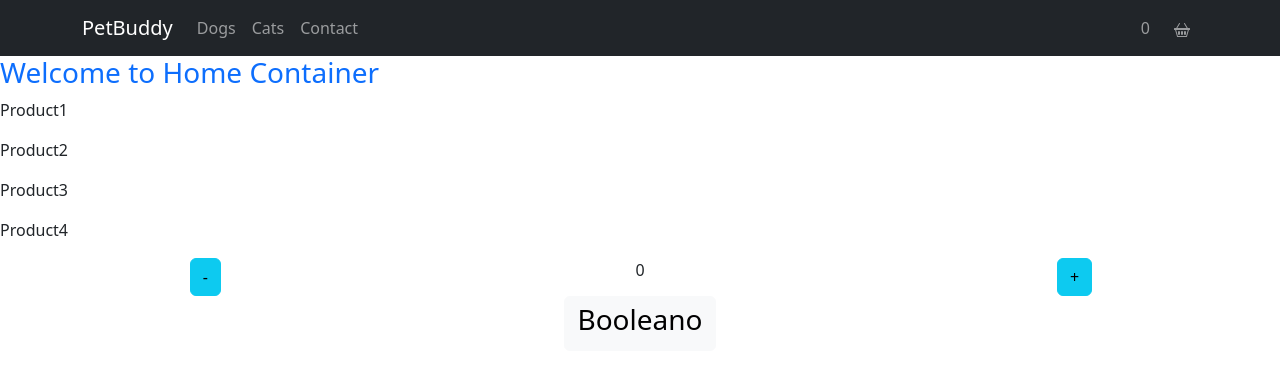
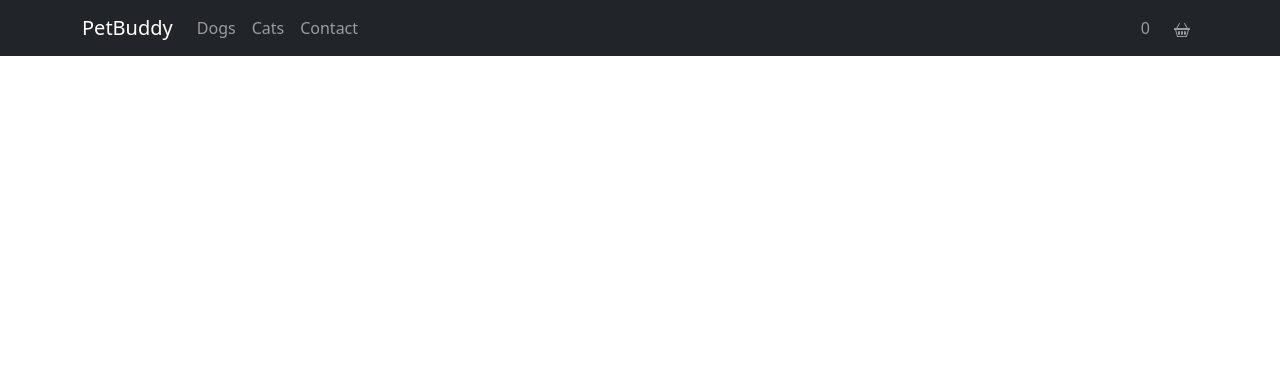
Before and after one commit to manuelsramos/PreEntrega1-Santamaria, a React (Vite) app: page /detail/1 in a window 1280 px wide. Shown: the top 368 px of the page. Built offline with nearby package versions, Linux system fonts and the light colour scheme.

Commit message:
fourth commit

```diff
--- a/package.json
+++ b/package.json
@@ -13,7 +13,8 @@
     "react": "^18.2.0",
     "react-bootstrap": "^2.6.0",
     "react-bootstrap-icons": "^1.10.2",
-    "react-dom": "^18.2.0"
+    "react-dom": "^18.2.0",
+    "react-router-dom": "^6.4.5"
   },
   "devDependencies": {
     "@types/react": "^18.0.24",
--- a/src/App.jsx
+++ b/src/App.jsx
@@ -1,5 +1,4 @@
-
-//import './App.css'
+import { BrowserRouter, Route, Routes } from 'react-router-dom'
 import { ItemListContainer } from './Components/ItemListContainer/ItemListContainer'
 import { NavComponent } from './Components/NavBar/NavBar'
 
@@ -9,11 +8,15 @@ function App() {
 
 
   return (
-    <div>
+    <BrowserRouter>
       <NavComponent />
-      <ItemListContainer greetings={greetingsContainer}
-      />
-    </div>
+      <Routes>
+        <Route path='/' element={<ItemListContainer greetings={greetingsContainer} />} />
+        {/* <Route path='/detail' element={ />} /> */}
+        {/* <Route path='/' element={<ItemListContainer greetings={greetingsContainer} />} /> */}
+
+      </Routes>
+    </BrowserRouter>
   )
 }
 
--- /dev/null
+++ b/src/Components/Item/Item.jsx
@@ -0,0 +1,10 @@
+import React from 'react'
+import ListGroup from 'react-bootstrap/ListGroup';
+
+export const Item = ({ product }) => {
+    return (
+        <>
+            <p>{product.name}</p>
+        </>
+    )
+}
--- a/src/Components/ItemCount/ItemCount.jsx
+++ b/src/Components/ItemCount/ItemCount.jsx
@@ -1,23 +1,13 @@
-import { useState } from 'react'
-import { useEffect } from 'react';
-import React from 'react'
+import React, { useState } from 'react'
 import Button from 'react-bootstrap/Button';
 import Row from 'react-bootstrap/Row';
 import Col from 'react-bootstrap/Col';
-import { gFetch } from '../../helpers/gFetch';
 
 
 export const ItemCount = () => {
     const [products, setProducts] = useState([])
     const [counter, setcounter] = useState(0)
     const [booleano, setBooleano] = useState(true)
-
-
-    useEffect(() => {
-        gFetch() //gFetch
-            .then(result => setProducts(result))
-    }
-        , [])
 
 
     const handleCountMenos = () => {
@@ -37,12 +27,13 @@ export const ItemCount = () => {
     return (
         <>
             <center>
-                <Row>
-                    <Col><Button onClick={handleCountMenos} variant="info">-</Button> </Col>
-                    <Col>{counter} </Col>
-                    <Col><Button onClick={handleCount} variant="info">+</Button> </Col>
-                </Row>
-                <Col><Button onClick={handleBool} variant="light"><h3>Booleano</h3></Button> </Col>
+
+                <Button onClick={handleCountMenos} variant="info">-</Button>
+                {counter}
+                <Button onClick={handleCount} variant="info">+</Button>
+                <br></br>
+                <br></br>
+                <Button onClick={handleBool} variant="light"><h3>Add to the basket</h3></Button>
             </center>
         </>
     )
--- a/src/Components/ItemList/ItemList.jsx
+++ b/src/Components/ItemList/ItemList.jsx
@@ -0,0 +1,27 @@
+import React from 'react'
+import { Item } from '../Item/Item'
+import Card from 'react-bootstrap/Card';
+
+
+const ItemList = ({ products }) => {
+    return (
+        <>
+            {products.map(product => <Card style={{ width: '18rem' }}>
+                <Card key={product.id}> </Card>
+                <Card.Img variant="top" src={product.photo} />
+                <Card.Body>
+                    <Card.Title>{product.name}</Card.Title>
+                    <Card.Text>
+                        {product.category}
+                    </Card.Text>
+                </Card.Body>
+                <Card.Body>
+                    <Card.Link href="#">Adopt me</Card.Link>
+                    <Card.Link href="#">More info</Card.Link>
+                </Card.Body>
+            </Card>)}
+        </>
+    )
+}
+
+export default ItemList
--- a/src/Components/ItemListContainer/ItemListContainer.jsx
+++ b/src/Components/ItemListContainer/ItemListContainer.jsx
@@ -1,16 +1,30 @@
+import { useState } from 'react'
+import { useEffect } from 'react';
 import React from 'react'
 import './ItemListContainer.css'
 import { ItemCount } from '../ItemCount/ItemCount';
-import { products } from '../../helpers/gFetch';
+import { gFetch } from '../../helpers/gFetch';
+import ItemList from '../ItemList/ItemList';
 
 
 
 export const ItemListContainer = ({ greetings }) => {
+  const [products, setProducts] = useState([])
+  const [loading, setLoading] = useState(true)
+
+  useEffect(() => {
+    gFetch() //gFetch
+      .then(result => setProducts(result))
+      .finally(() => setLoading(false))
+  }
+    , [])
+
 
   return (
     <>
       <h3 className='text-primary'>{greetings}</h3>
-      {products.map(product => <p key={product.id} >{product.name}</p>)}
+      {loading ? <h2>Loading pets ... </h2> : < ItemList products={products} />}
+
       < ItemCount />
     </>
   )
--- a/src/helpers/gFetch.js
+++ b/src/helpers/gFetch.js
@@ -1,9 +1,9 @@
 
-export let products = [
-    { id: '1', name: 'Product1', category: 'dogs', stock: '1', price: '0', photo: 'https://www.capewayvet.com/blog/wp-content/uploads/2014/06/dog-shelter.jpg' },
-    { id: '2', name: 'Product2', category: 'dogs', stock: '1', price: '0', photo: 'https://humanepro.org/sites/default/files/styles/article_new/public/images/post/dog-m160945.jpg?itok=gi1G0Fsw' },
-    { id: '3', name: 'Product3', category: 'cats', stock: '1', price: '0', photo: 'https://i.cbc.ca/1.6221624.1634928336!/fileImage/httpImage/482743528.jpg' },
-    { id: '4', name: 'Product4', category: 'cats', stock: '1', price: '0', photo: 'https://gawa.org.uk/wp-content/uploads/2022/11/bobbi6-scaled.jpg' },
+let products = [
+    { id: '1', name: 'Doggy', category: 'dogs', stock: '1', price: '0', photo: 'https://www.capewayvet.com/blog/wp-content/uploads/2014/06/dog-shelter.jpg' },
+    { id: '2', name: 'Peluso', category: 'dogs', stock: '1', price: '0', photo: 'https://humanepro.org/sites/default/files/styles/article_new/public/images/post/dog-m160945.jpg?itok=gi1G0Fsw' },
+    { id: '3', name: 'Gatsby', category: 'cats', stock: '1', price: '0', photo: 'https://i.cbc.ca/1.6221624.1634928336!/fileImage/httpImage/482743528.jpg' },
+    { id: '4', name: 'Gatman', category: 'cats', stock: '1', price: '0', photo: 'https://gawa.org.uk/wp-content/uploads/2022/11/bobbi6-scaled.jpg' },
 
 ]
 
```
Also changed, not shown: src/Components/ItemDetailContainer/ItemDetailContainer.jsx (added), 1 other file (tests, documents, lock files or other folders).
